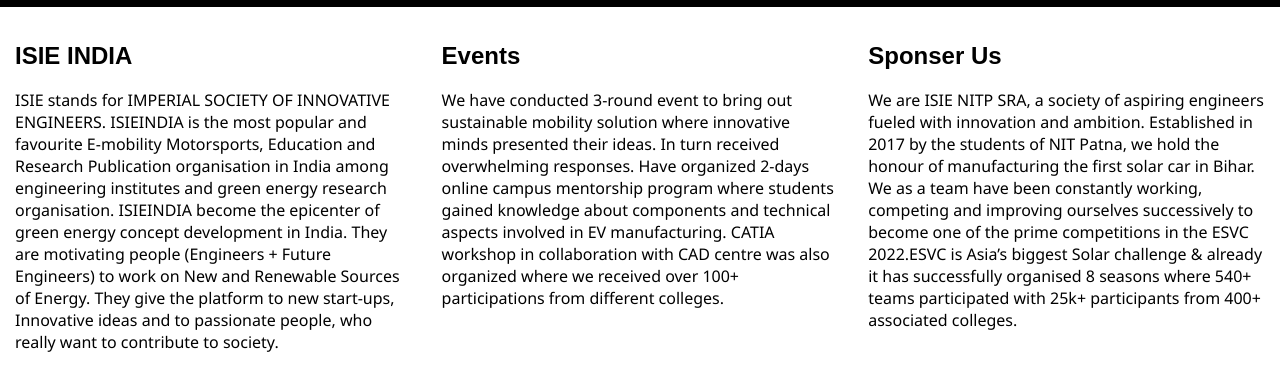
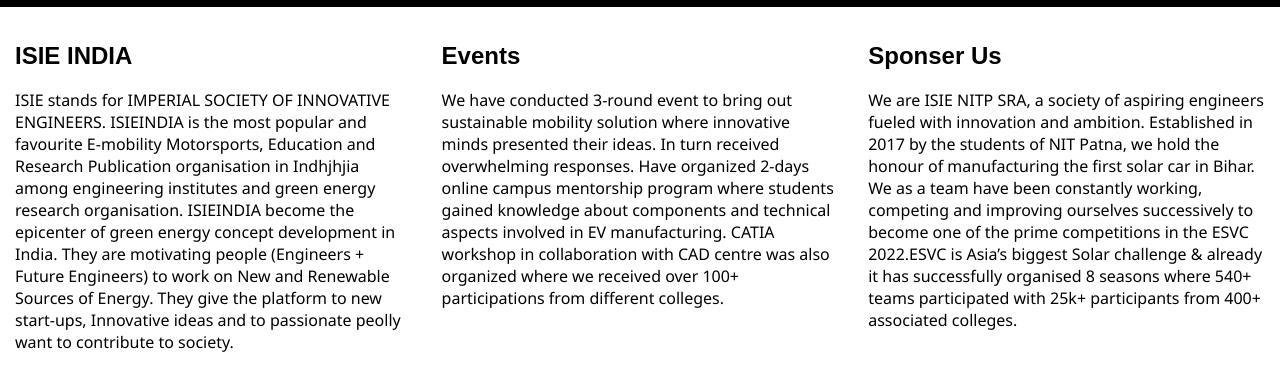
Before and after one commit to sandeep-codes/cssSandeep, a plain HTML site: page nav.html in a window 1280 px wide. Shown: the part 348-738 px from the top of the page. Drawn offline with Linux system fonts and the light colour scheme; a web font is replaced by a local one.

Commit message:
skiiping ss

```diff
--- a/nav.html
+++ b/nav.html
@@ -175,10 +175,10 @@
             <H2>ISIE INDIA</H2>
             <p>ISIE stands for IMPERIAL SOCIETY OF INNOVATIVE ENGINEERS.
                 ISIEINDIA is the most popular and favourite E-mobility Motorsports, Education and Research Publication
-                organisation in India among engineering institutes and green energy research organisation. ISIEINDIA
+                organisation in Indhjhjia among engineering institutes and green energy research organisation. ISIEINDIA
                 become the epicenter of green energy concept development in India. They are motivating people (Engineers
                 + Future Engineers) to work on New and Renewable Sources of Energy. They give the platform to new
-                start-ups, Innovative ideas and to passionate people, who really want to contribute to society.</p>
+                start-ups, Innovative ideas and to passionate peolly want to contribute to society.</p>
         </div>
         <div class="column">
             <h2>Events</h2>
```
Also changed, not shown: https___s3.amazonaws.com_appforest_uf_f1654219605468x933827542661877000_c27_q4_step4_expectedoutput.jpg (deleted).
